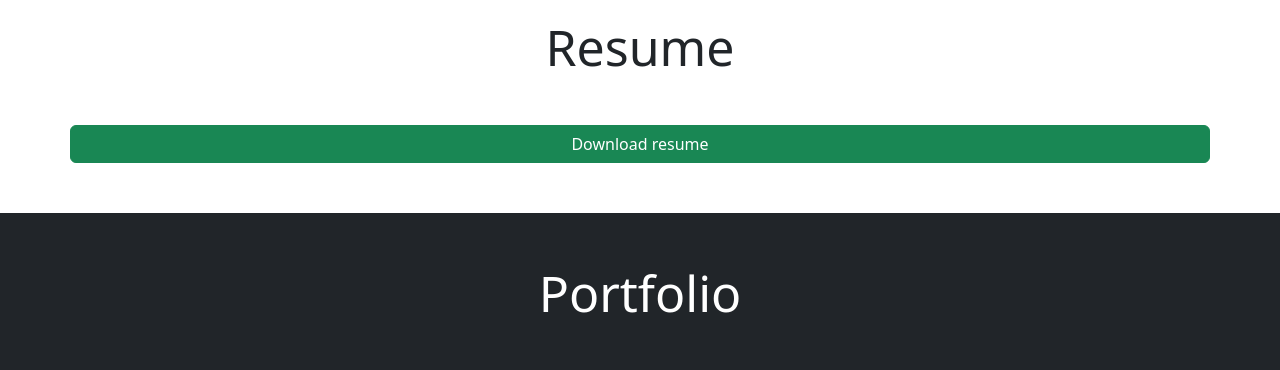
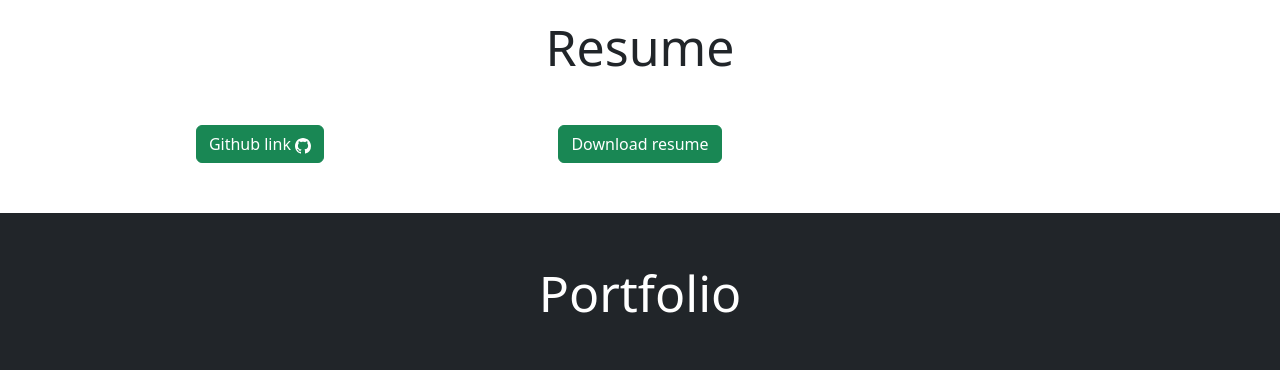
Before and after one commit to faladetimilehin/falade-timmy-portfolio, a plain HTML site: page index.html in a window 1280 px wide. Shown: the part 1540-1910 px from the top of the page. Drawn offline with nearby package versions, Linux system fonts and the light colour scheme.

Commit message:
final code for my portfolio

```diff
--- a/index.html
+++ b/index.html
@@ -104,9 +104,7 @@
       </div>
 
       <div class="row skills-content">
-
         <div class="col-lg-6 " data-aos="fade-up">
-
           <div class="mb-4 progress" role="progressbar" aria-label="Success example" aria-valuenow="1OO"
             aria-valuemin="0" aria-valuemax="100">
             <div class="progress-bar bg-success " style="width: 100%"> <span class="skill">HTML 100%</span></div>
@@ -150,8 +148,22 @@
     <div class="container mt-5">
       <h2 class="mb-5">Resume</h2>
       <div class="row">
-        <a href="./images/Timmy_FaladeV.pdf" class="btn btn-success" download="faladetimilehinResume"> Download resume
-        </a>
+        <div class="col-lg-4 col-md-4 col-sm-12">
+          <a href="https://github.com/faladetimilehin" class="btn btn-success">
+            Github link
+            <svg xmlns="http://www.w3.org/2000/svg" width="16" height="16" fill="currentColor" class="bi bi-github"
+              viewBox="0 0 16 16">
+              <path
+                d="M8 0C3.58 0 0 3.58 0 8c0 3.54 2.29 6.53 5.47 7.59.4.07.55-.17.55-.38 0-.19-.01-.82-.01-1.49-2.01.37-2.53-.49-2.69-.94-.09-.23-.48-.94-.82-1.13-.28-.15-.68-.52-.01-.53.63-.01 1.08.58 1.23.82.72 1.21 1.87.87 2.33.66.07-.52.28-.87.51-1.07-1.78-.2-3.64-.89-3.64-3.95 0-.87.31-1.59.82-2.15-.08-.2-.36-1.02.08-2.12 0 0 .67-.21 2.2.82.64-.18 1.32-.27 2-.27.68 0 1.36.09 2 .27 1.53-1.04 2.2-.82 2.2-.82.44 1.1.16 1.92.08 2.12.51.56.82 1.27.82 2.15 0 3.07-1.87 3.75-3.65 3.95.29.25.54.73.54 1.48 0 1.07-.01 1.93-.01 2.2 0 .21.15.46.55.38A8.012 8.012 0 0 0 16 8c0-4.42-3.58-8-8-8z" />
+            </svg>
+          </a>
+
+        </div>
+        <div class="col-lg-4 col-md-4 col-sm-12">
+          <a href="./images/Timmy_FaladeV.pdf" class="btn btn-success" download="faladetimilehinResume"> Download resume
+          </a>
+        </div>
+
       </div>
     </div>
   </section>
```
Also changed, not shown: images/sssss.png (added), 1 other file.
